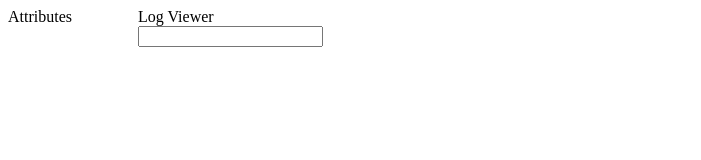
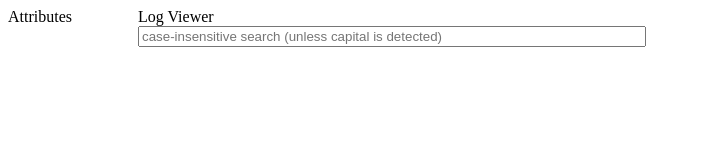
Before and after one commit to hspak/structured-log-viewer, a website with bundled scripts: page public/index.html in a window 1280 px wide. Shown: the whole page, without its empty margins (0-701 px from the left). Built offline with nearby package versions, Linux system fonts and the light colour scheme; no server answers.

Commit message:
chore: search input styling

```diff
--- a/public/index.html
+++ b/public/index.html
@@ -16,7 +16,7 @@
       <div class="content">
         <div>Log Viewer</div>
         <div class="searchbar">
-          <input id="searchinput"></input>
+          <input id="searchinput" placeholder="case-insensitive search (unless capital is detected)"></input>
         </div>
         <div id="stuff"></div>
       </div>
--- a/public/style/index.css
+++ b/public/style/index.css
@@ -162,3 +162,7 @@ body {
 .hide {
     display: none;
 }
+
+#searchinput {
+  width: 500px;
+}
```
